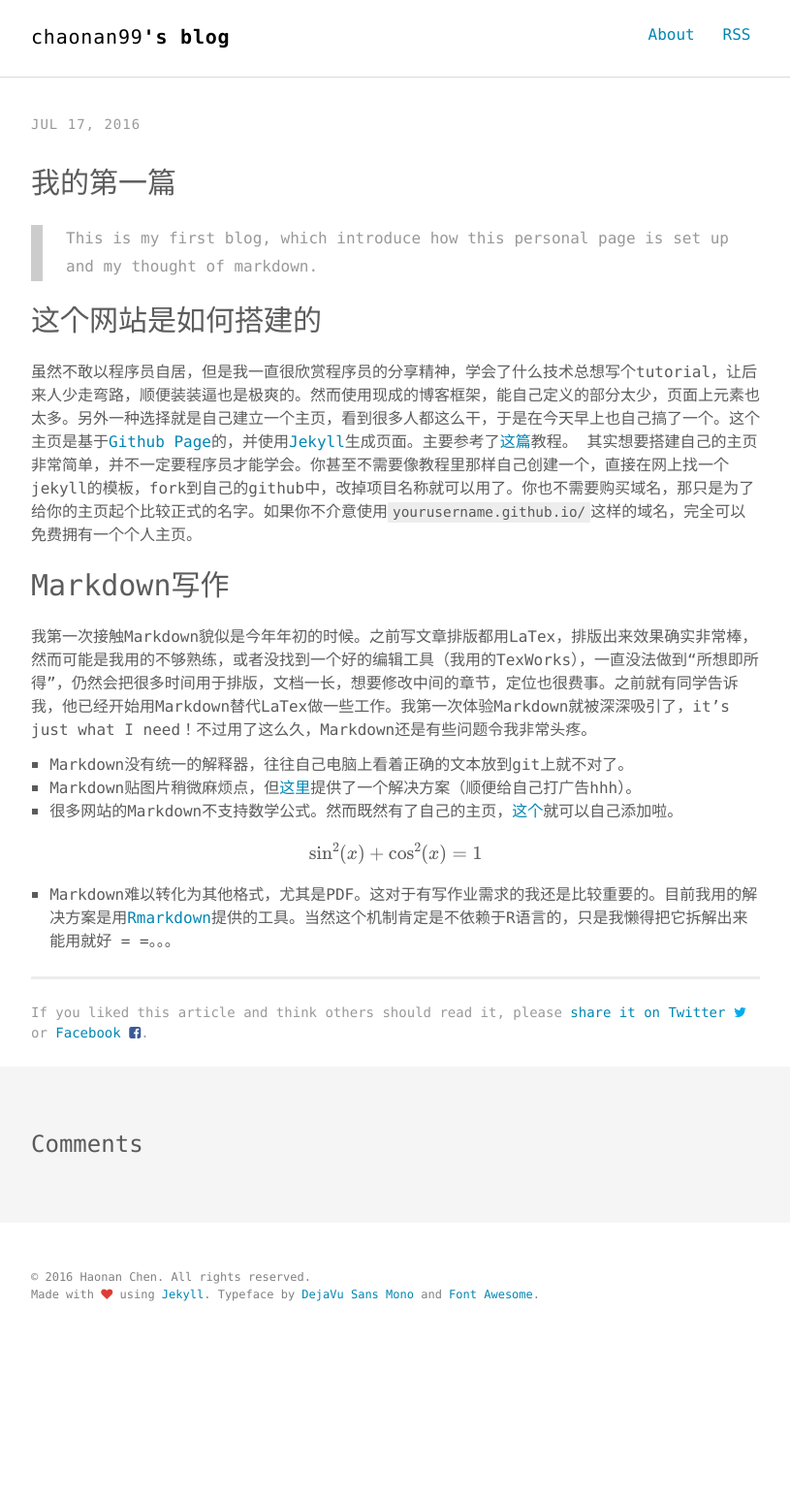
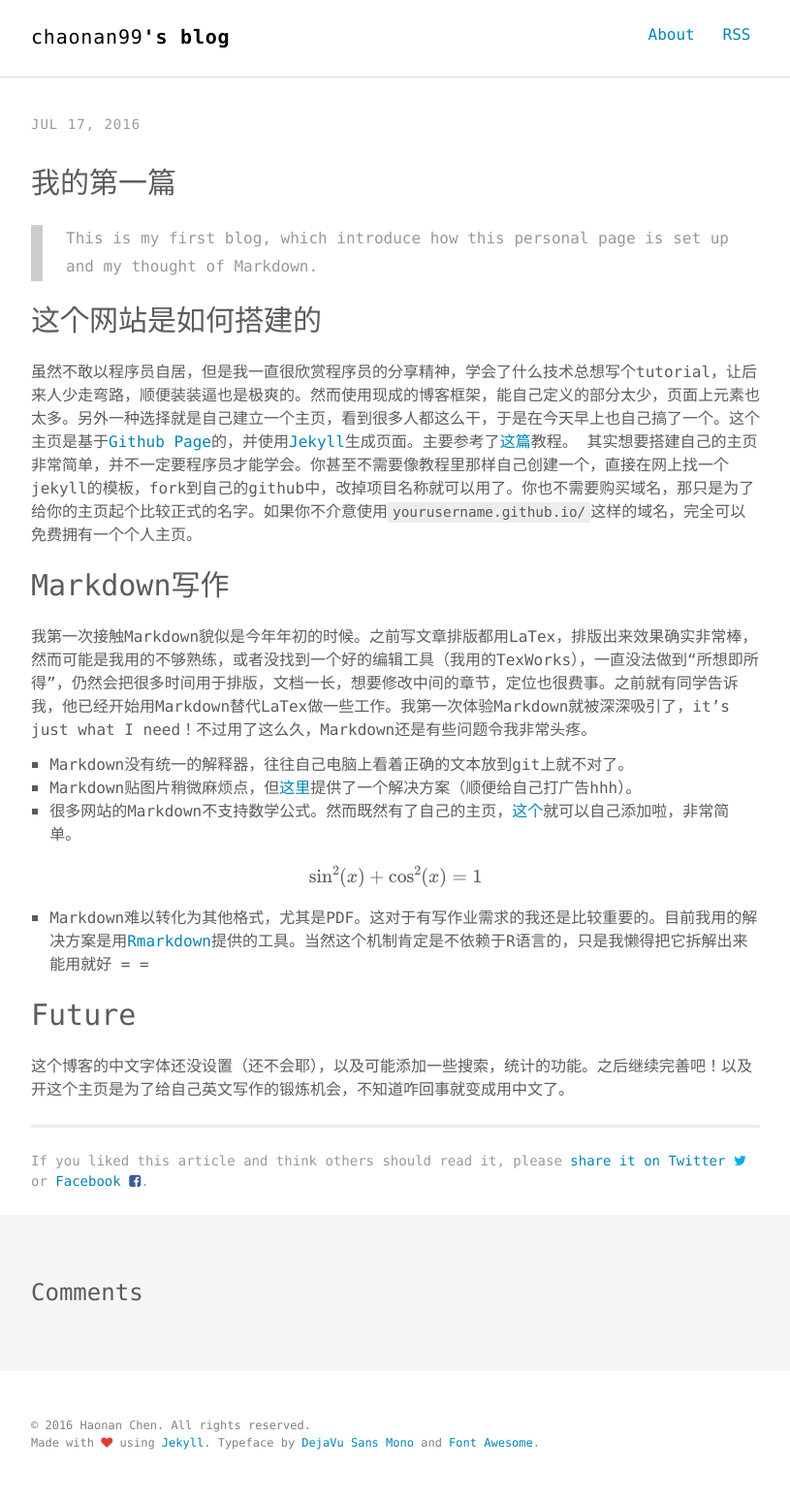
Before and after one commit to chaonan99/chaonan99.github.io, a Jekyll site: the page built from _posts/2016-07-17-my-first-blog.md, in a window 1280 px wide. Shown: the whole page at 97% size, without its empty margins (232-1047 px from the left). Built offline with Jekyll 4.4.1, drawn with Linux system fonts in a browser that asks for light colours; formulas are drawn with MathJax 3; comment, search, counter and statistics services are not loaded; before the commit the page ends 1393 px from its top, so only the background shows below that.

Commit message:
Final first blog

```diff
--- a/_posts/2016-07-17-my-first-blog.md
+++ b/_posts/2016-07-17-my-first-blog.md
@@ -6,7 +6,7 @@ description: "My first blog"
 keywords: "markdown, typography blog, dummy content"
 ---
 
-> This is my first blog, which introduce how this personal page is set up and my thought of markdown.
+> This is my first blog, which introduce how this personal page is set up and my thought of Markdown.
 
 # 这个网站是如何搭建的
 虽然不敢以程序员自居，但是我一直很欣赏程序员的分享精神，学会了什么技术总想写个tutorial，让后来人少走弯路，顺便装装逼也是极爽的。然而使用现成的博客框架，能自己定义的部分太少，页面上元素也太多。另外一种选择就是自己建立一个主页，看到很多人都这么干，于是在今天早上也自己搞了一个。这个主页是基于[Github Page](https://pages.github.com/)的，并使用[Jekyll](https://jekyllrb.com/)生成页面。主要参考了[这篇](http://www.jianshu.com/p/8f843034c7ec)教程。
@@ -17,10 +17,13 @@ keywords: "markdown, typography blog, dummy content"
 
 * Markdown没有统一的解释器，往往自己电脑上看着正确的文本放到git上就不对了。
 * Markdown贴图片稍微麻烦点，但[这里](https://github.com/chaonan99/markdown-image-copy-windows)提供了一个解决方案（顺便给自己打广告hhh）。
-* 很多网站的Markdown不支持数学公式。然而既然有了自己的主页，[这个](http://cyukang.com/2013/03/03/try-mathjax.html)就可以自己添加啦。
+* 很多网站的Markdown不支持数学公式。然而既然有了自己的主页，[这个](http://stackoverflow.com/questions/10987992/using-mathjax-with-jekyll)就可以自己添加啦，非常简单。
 
 <div>
 $$\sin^2(x) + \cos^2(x) = 1$$
 </div>
 
-* Markdown难以转化为其他格式，尤其是PDF。这对于有写作业需求的我还是比较重要的。目前我用的解决方案是用[Rmarkdown](http://rmarkdown.rstudio.com/authoring_quick_tour.html)提供的工具。当然这个机制肯定是不依赖于R语言的，只是我懒得把它拆解出来能用就好 = =。。。
+* Markdown难以转化为其他格式，尤其是PDF。这对于有写作业需求的我还是比较重要的。目前我用的解决方案是用[Rmarkdown](http://rmarkdown.rstudio.com/authoring_quick_tour.html)提供的工具。当然这个机制肯定是不依赖于R语言的，只是我懒得把它拆解出来能用就好 = =
+
+# Future
+这个博客的中文字体还没设置（还不会耶），以及可能添加一些搜索，统计的功能。之后继续完善吧！以及开这个主页是为了给自己英文写作的锻炼机会，不知道咋回事就变成用中文了。
```
